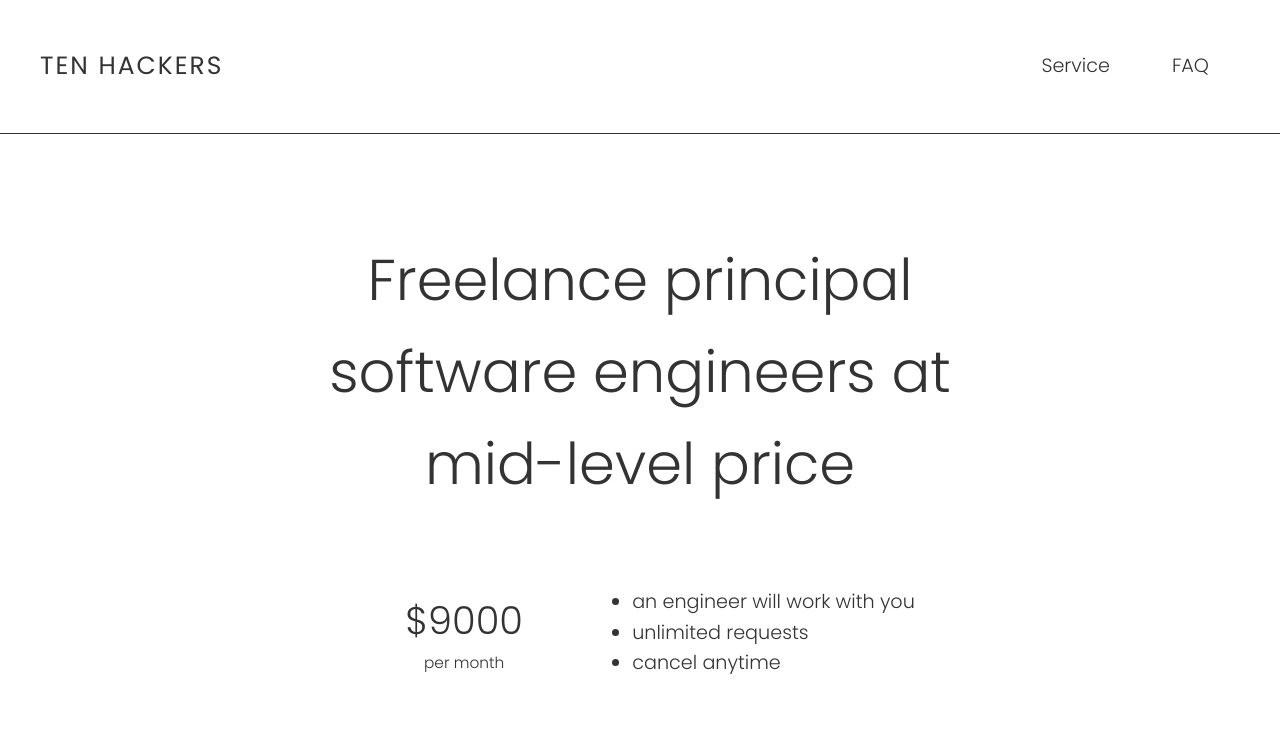
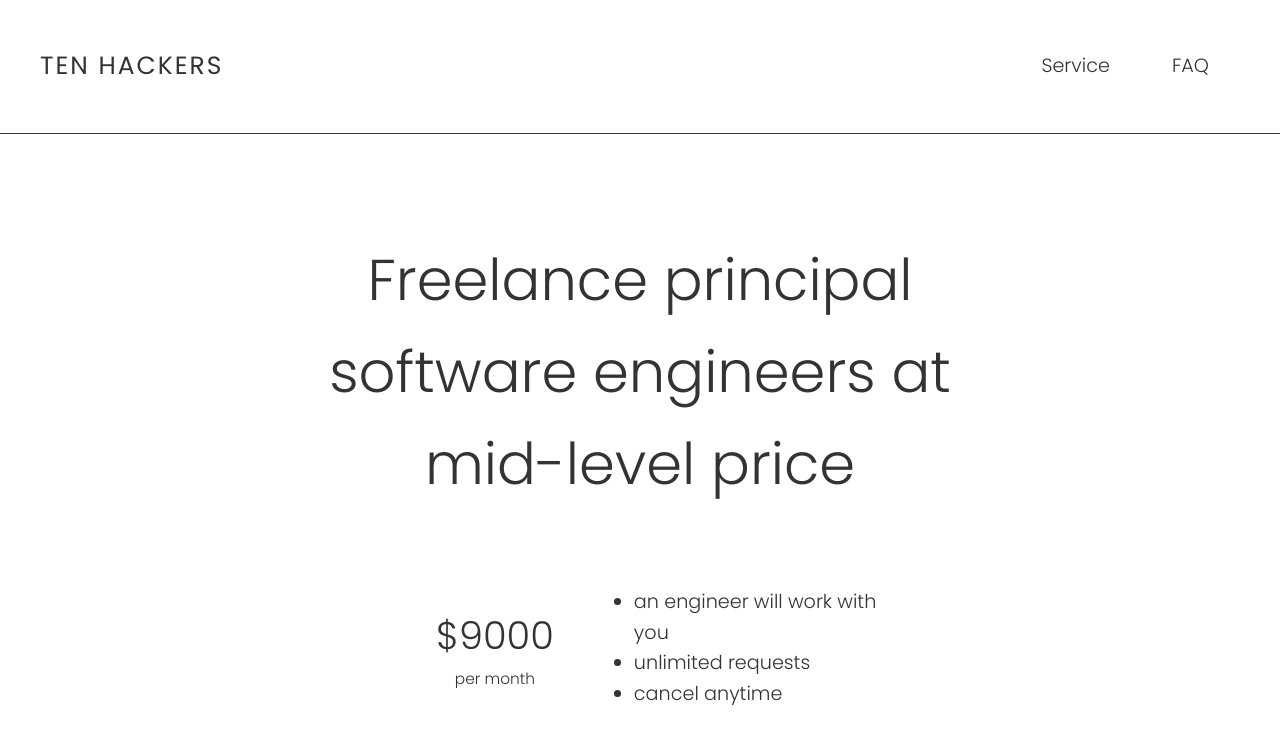
Before and after one commit to tenhackers/tenhackers.github.io, a plain HTML site: page index.html in a window 1280 px wide. Shown: the top 754 px of the page. Drawn offline with Linux system fonts and the light colour scheme.

Commit message:
Update style-wide.css

```diff
--- a/style-wide.css
+++ b/style-wide.css
@@ -35,7 +35,7 @@
 
     section#faq {
         p#faq-title {
-            font-size: 3em;
+            font-size: 2em;
         }
 
         details {
@@ -51,12 +51,18 @@
         p#tagline {
             font-size: 3em;
         }
+
+        div#plan {
+            padding: 0 140px 50px 140px;
+            display: flex;
+            align-items: center;
+            justify-content: space-evenly;
+        }
     }
 
-    div#plan {
-        padding: 0 140px 50px 140px;
-        display: flex;
-        align-items: center;
-        justify-content: space-evenly;
+    section#faq {
+        p#faq-title {
+            font-size: 3em;
+        }
     }
 }
```
